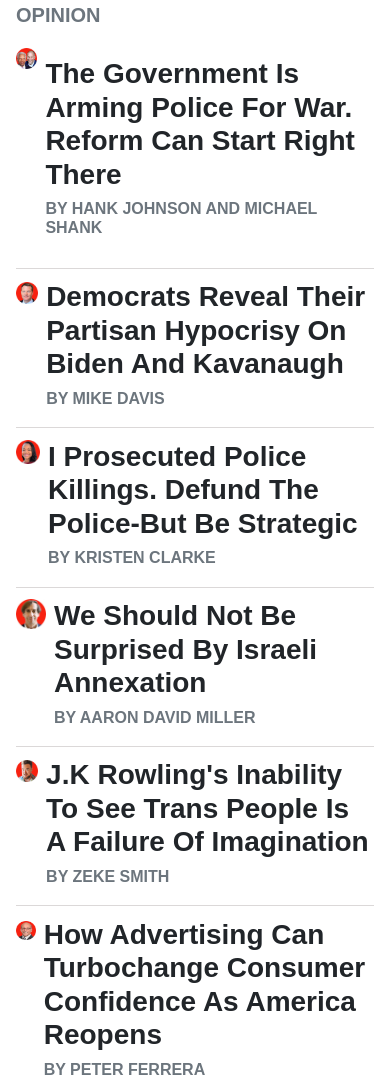
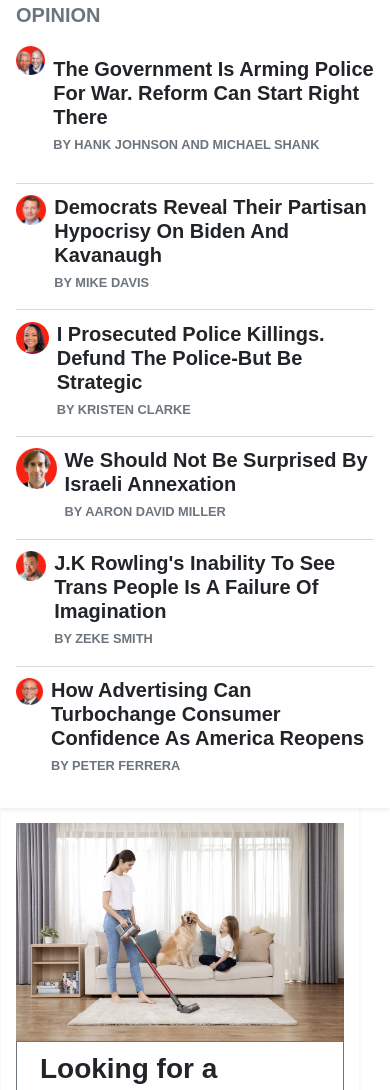
Before and after one commit to chelmerrox/Project-7-Using-Bootstrap, a plain HTML site: page index.html in a window 390 px wide. Shown: the part 3417-4507 px from the top of the page. Drawn offline with nearby package versions, Linux system fonts and the light colour scheme.

Commit message:
Decrease font size for texts in section 4 for mobile screen size

```diff
--- a/index.html
+++ b/index.html
@@ -608,8 +608,8 @@
               </div>
 
               <div class="flex-item-2-2 align-content-center section-4-subsections">
-                <h3 class="font-weight-bold text-capitalize sect-4-heading-1">the government is arming police for war. reform can start right there</h3>
-                <h6 class="text-uppercase text-muted font-weight-bold">by hank johnson and michael shank</h6>
+                <h5 class="font-weight-bold text-capitalize sect-4-heading-1">the government is arming police for war. reform can start right there</h5>
+                <h6 class="text-uppercase text-muted font-weight-bold small">by hank johnson and michael shank</h6>
               </div>
             </div>
 
@@ -619,8 +619,8 @@
               </div>
 
               <div class="flex-item-2-2 align-content-center">
-                <h3 class="font-weight-bold text-capitalize sect-4-heading-1">democrats reveal their partisan hypocrisy on biden and kavanaugh</h3>
-                <h6 class="text-uppercase text-muted font-weight-bold">by mike davis</h6>
+                <h5 class="font-weight-bold text-capitalize sect-4-heading-1">democrats reveal their partisan hypocrisy on biden and kavanaugh</h5>
+                <h6 class="text-uppercase text-muted font-weight-bold small">by mike davis</h6>
               </div>
             </div>
 
@@ -630,8 +630,8 @@
               </div>
 
               <div class="flex-item-2-2 align-content-center">
-                <h3 class="font-weight-bold text-capitalize sect-4-heading-1">i prosecuted police killings. defund the police-but be strategic</h3>
-                <h6 class="text-uppercase text-muted font-weight-bold">by kristen clarke</h6>
+                <h5 class="font-weight-bold text-capitalize sect-4-heading-1">i prosecuted police killings. defund the police-but be strategic</h5>
+                <h6 class="text-uppercase text-muted font-weight-bold small">by kristen clarke</h6>
               </div>
             </div>
 
@@ -641,8 +641,8 @@
               </div>
 
               <div class="flex-item-2-2 align-content-center">
-                <h3 class="font-weight-bold text-capitalize sect-4-heading-1">we should not be surprised by israeli annexation</h3>
-                <h6 class="text-uppercase text-muted font-weight-bold">by aaron david miller</h6>
+                <h5 class="font-weight-bold text-capitalize sect-4-heading-1">we should not be surprised by israeli annexation</h5>
+                <h6 class="text-uppercase text-muted font-weight-bold small">by aaron david miller</h6>
               </div>
             </div>
 
@@ -652,8 +652,8 @@
               </div>
 
               <div class="flex-item-2-2 align-content-center">
-                <h3 class="font-weight-bold text-capitalize sect-4-heading-1">j.k rowling's inability to see trans people is a failure of imagination</h3>
-                <h6 class="text-uppercase text-muted font-weight-bold">by zeke smith</h6>
+                <h5 class="font-weight-bold text-capitalize sect-4-heading-1">j.k rowling's inability to see trans people is a failure of imagination</h5>
+                <h6 class="text-uppercase text-muted font-weight-bold small">by zeke smith</h6>
               </div>
             </div>
 
@@ -663,8 +663,8 @@
               </div>
 
               <div class="flex-item-2-2 align-content-center">
-                <h3 class="font-weight-bold text-capitalize sect-4-heading-1">how advertising can turbochange consumer confidence as america reopens</h3>
-                <h6 class="text-uppercase text-muted font-weight-bold">by peter ferrera</h6>
+                <h5 class="font-weight-bold text-capitalize sect-4-heading-1">how advertising can turbochange consumer confidence as america reopens</h5>
+                <h6 class="text-uppercase text-muted font-weight-bold small">by peter ferrera</h6>
               </div>
             </div>
           </section>
```
